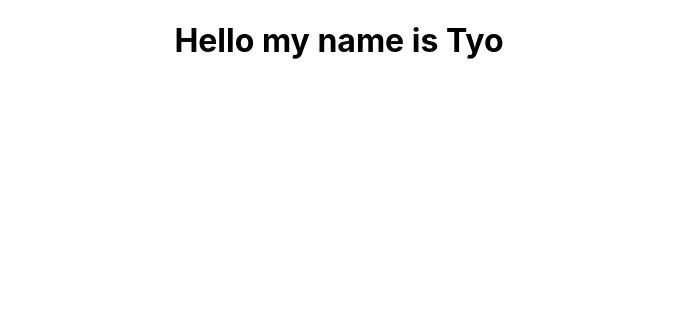
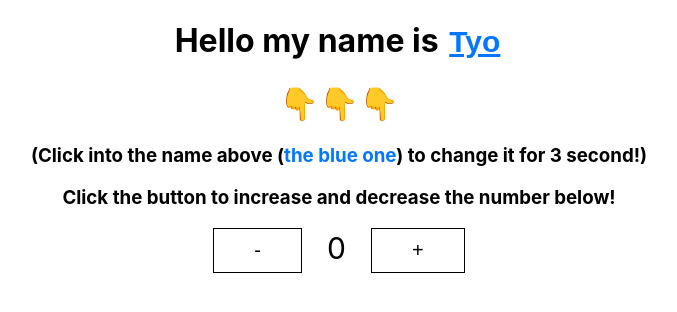
Before and after one commit to tyoprataama/learning-react, a React (Create React App) app: page / in a window 1280 px wide. Shown: the top 312 px of the page, without its empty margins (301-978 px from the left). Built offline with nearby package versions, Linux system fonts and the light colour scheme.

Commit message:
react events and static

```diff
--- a/src/App.css
+++ b/src/App.css
@@ -2,37 +2,53 @@
   text-align: center;
 }
 
-.App-logo {
-  height: 40vmin;
-  pointer-events: none;
+.mynama {
+  padding: 3px;
+  font-size: 30px;
+  font-weight: bold;
+  background-color: #fff;
+  border: none;
+  cursor: pointer;
+  color: #0377FF;
+  text-decoration-line: underline;
 }
-
-@media (prefers-reduced-motion: no-preference) {
-  .App-logo {
-    animation: App-logo-spin infinite 20s linear;
-  }
+.blueone{
+  color: #0377FF;
 }
-
-.App-header {
-  background-color: #282c34;
-  min-height: 100vh;
+.btn-inc {
+  padding: 10px 40px;
+  font-size: 20px;
+   background-color: white;
+   border: 1px solid #000;
+   cursor: pointer;
+}
+.btn-inc:hover {
+  background-color: #0377FF;
+  color: white;
+  transition: all 0.5s ease;
+}
+.btn-dec{
+  padding: 10px 40px;
+  font-size: 20px;
+  background-color: white;
+  border: 1px solid #000;
+  cursor: pointer;
+}
+.btn-dec:hover{
+  background-color: #0377FF;
+  color: white;
+  transition: all 0.5s ease;
+}
+.count{
+  padding: 2px 20px;
+  font-size: 30px;
+  border: none;
+  margin-right: 5px;
+  margin-left: 5px;
+  border-radius: 15px;
+}
+.btn-wrap{
   display: flex;
-  flex-direction: column;
-  align-items: center;
   justify-content: center;
-  font-size: calc(10px + 2vmin);
-  color: white;
+  text-align: center;
 }
-
-.App-link {
-  color: #61dafb;
-}
-
-@keyframes App-logo-spin {
-  from {
-    transform: rotate(0deg);
-  }
-  to {
-    transform: rotate(360deg);
-  }
-}
--- a/src/App.js
+++ b/src/App.js
@@ -1,10 +1,37 @@
 import './App.css';
+import React, { useState } from 'react';
 
 function App() {
-  const name = 'Tyo';
+  // Nama
+  const myName = 'Tyo';
+  const [displayName, setDisplayName] = useState(myName);
+  //  Button increment & decrement
+  const [count, setCount] = useState(0);
+  //  Merubah nama pada sebelumnya menjadi wazowski selama 3 detik
+  function handleClick () {
+    setDisplayName('Wazowski');
+    setTimeout(() => {
+      setDisplayName(myName);
+    }, 3000);
+  }
+  //  Increment & Decrement btn
+  function decrementCount () {
+    setCount(prevCount => prevCount -1)
+  }
+  function incrementCount () {
+    setCount(prevCount => prevCount +1)
+  }
   return (
     <div className="App">
-      <h1>{`Hello my name is ${name}`}</h1>
+      <h1>Hello my name is <button className='mynama' onClick={handleClick}>{displayName}</button></h1>
+      <h1>👇👇👇</h1>
+      <h3>(Click into the name above (<span className='blueone'>the blue one</span>) to change it for 3 second!)</h3>
+      <h3>Click the button to increase and decrease the number below!</h3>
+      <div className='btn-wrap'>
+      <button className='btn-dec' onClick={decrementCount}>-</button>
+      <span className='count'>{count}</span>
+      <button className='btn-inc' onClick={incrementCount}>+</button>
+      </div>
     </div>
   );
 }
```
